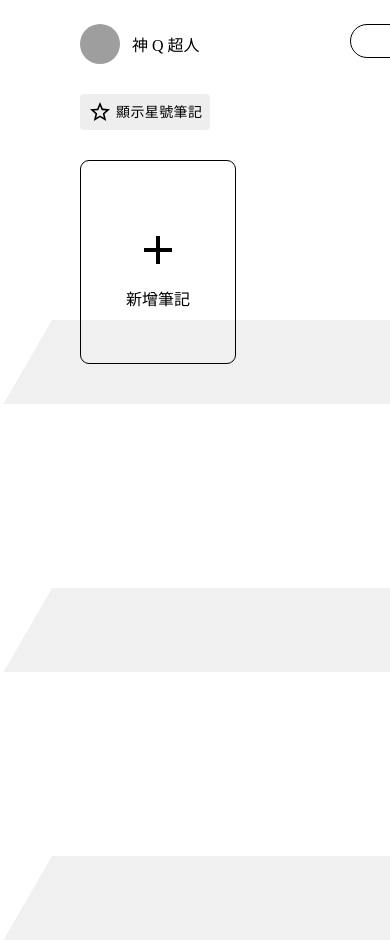
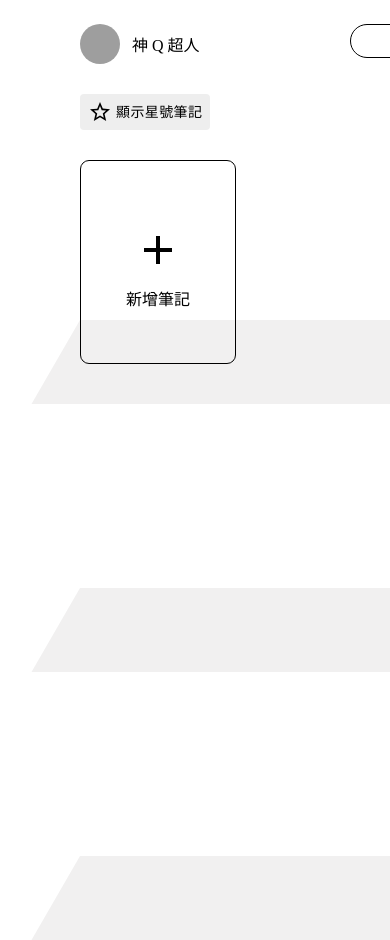
Before and after one commit to ms314006/Notes-With-React, a React app: page / in a window 390 px wide. Shown: the top 940 px of the page. Built offline with nearby package versions, Linux system fonts and the light colour scheme; grey boxes are pictures that could not be loaded; the HTML template or start-up script is replaced by a standard one.

Commit message:
[CHANGE] 調整 RWD 後，後方背景區塊的對齊

```diff
--- a/src/component/Main/BackgroundObject/index.scss
+++ b/src/component/Main/BackgroundObject/index.scss
@@ -9,6 +9,6 @@
 @media screen and (min-width: 0px) and (max-width: 920px) {
     .backgroundObject {
         width: 800px;
-        left: 52px;
+        left: 80px;
     }
 }
--- a/src/component/Main/index.scss
+++ b/src/component/Main/index.scss
@@ -22,7 +22,4 @@
         padding: 24px 80px;
         width: 920px;
     }
-    .backgroundBlock {
-        padding: 24px 80px;
-    }
 }
```
